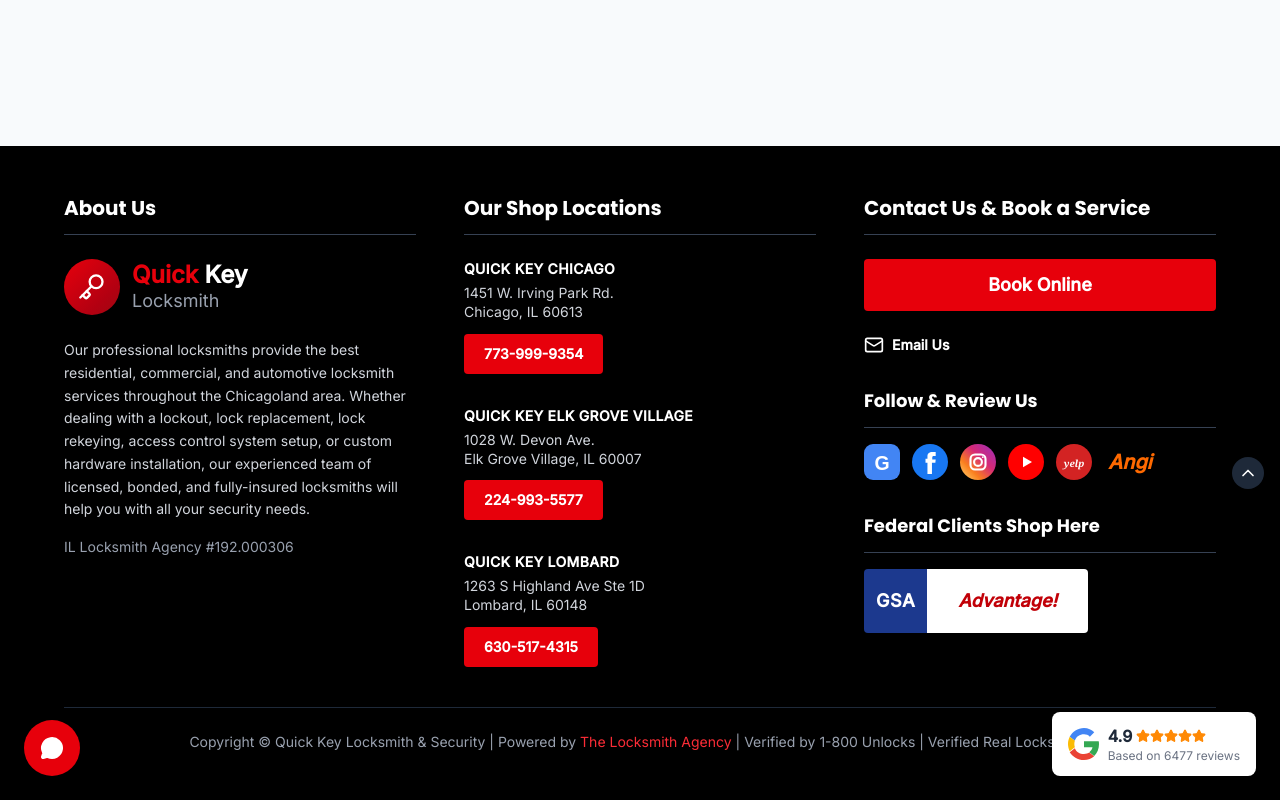
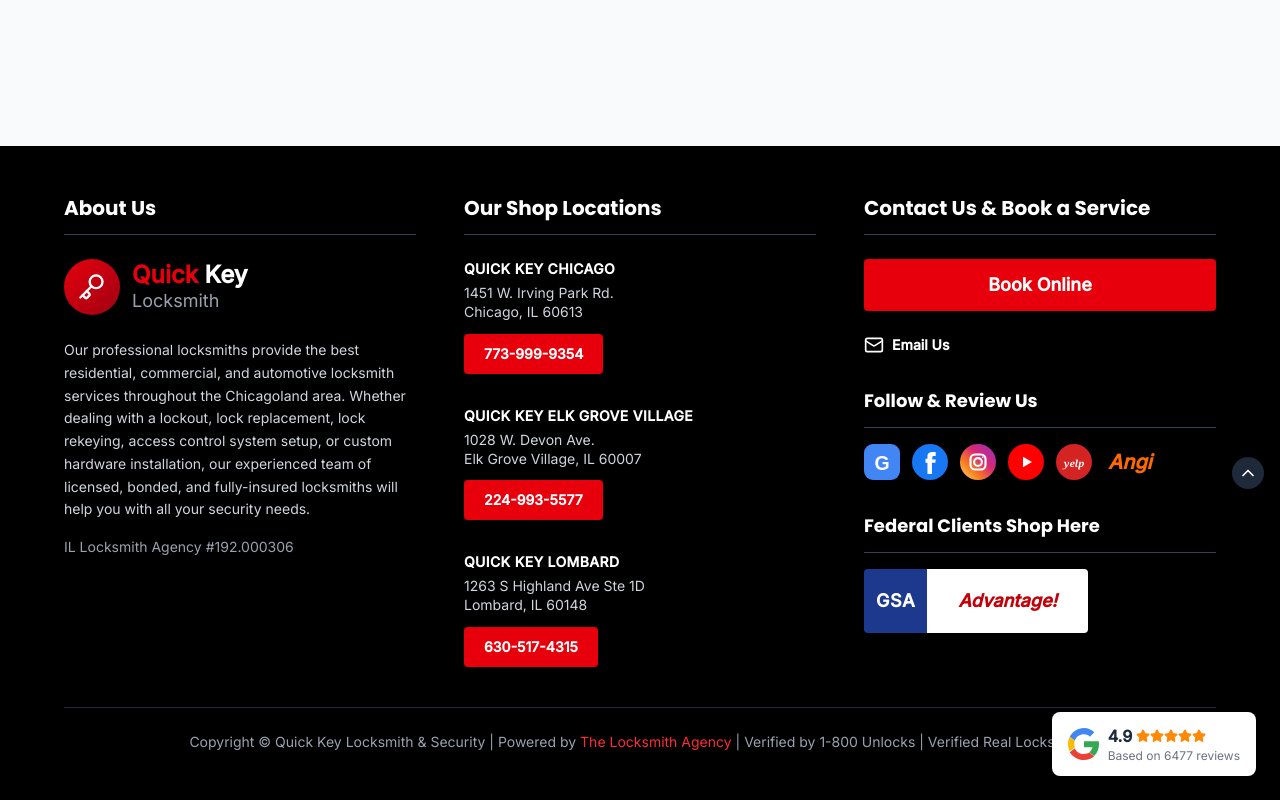
Before and after one commit to aarish-samhorizons/locksmithpoc, a React (Vite) app in the folder client/: page /register in a window 1280 px wide. Shown: the part 883-1683 px from the top of the page. Built offline with nearby package versions, Linux system fonts and the light colour scheme; no server answers.

Commit message:
Update Footer.jsx (chat bubble ui fix)

```diff
--- a/client/src/components/public/Footer.jsx
+++ b/client/src/components/public/Footer.jsx
@@ -211,13 +211,7 @@ export default function Footer() {
       </div>
 
       {/* Floating chat bubble */}
-      <a
-        href="#"
-        aria-label="Chat with us"
-        className="fixed md:absolute bottom-6 left-6 w-14 h-14 rounded-full bg-red-600 hover:bg-red-700 flex items-center justify-center shadow-lg transition-colors"
-      >
-        <MessageCircle className="w-6 h-6 text-white" fill="white" />
-      </a>
+
 
       {/* Scroll to top */}
       <button
```
